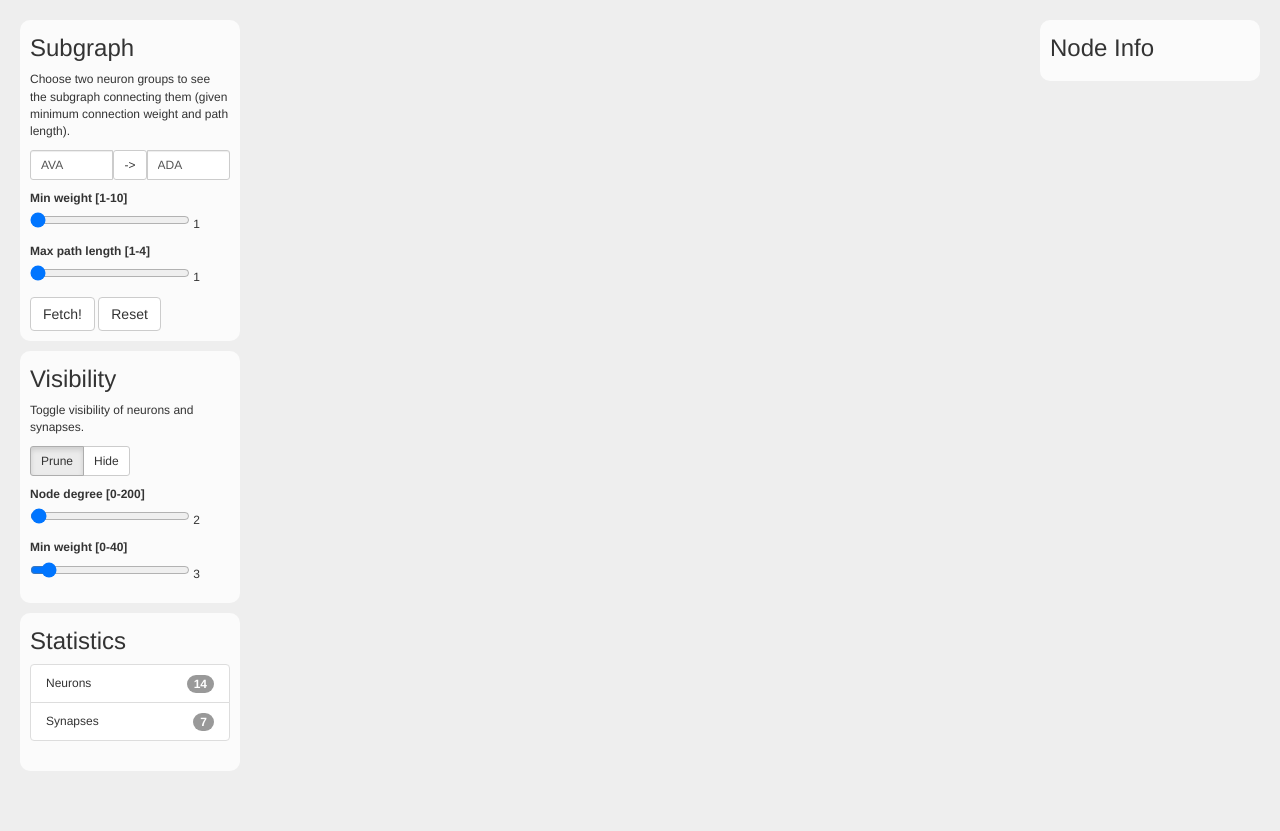
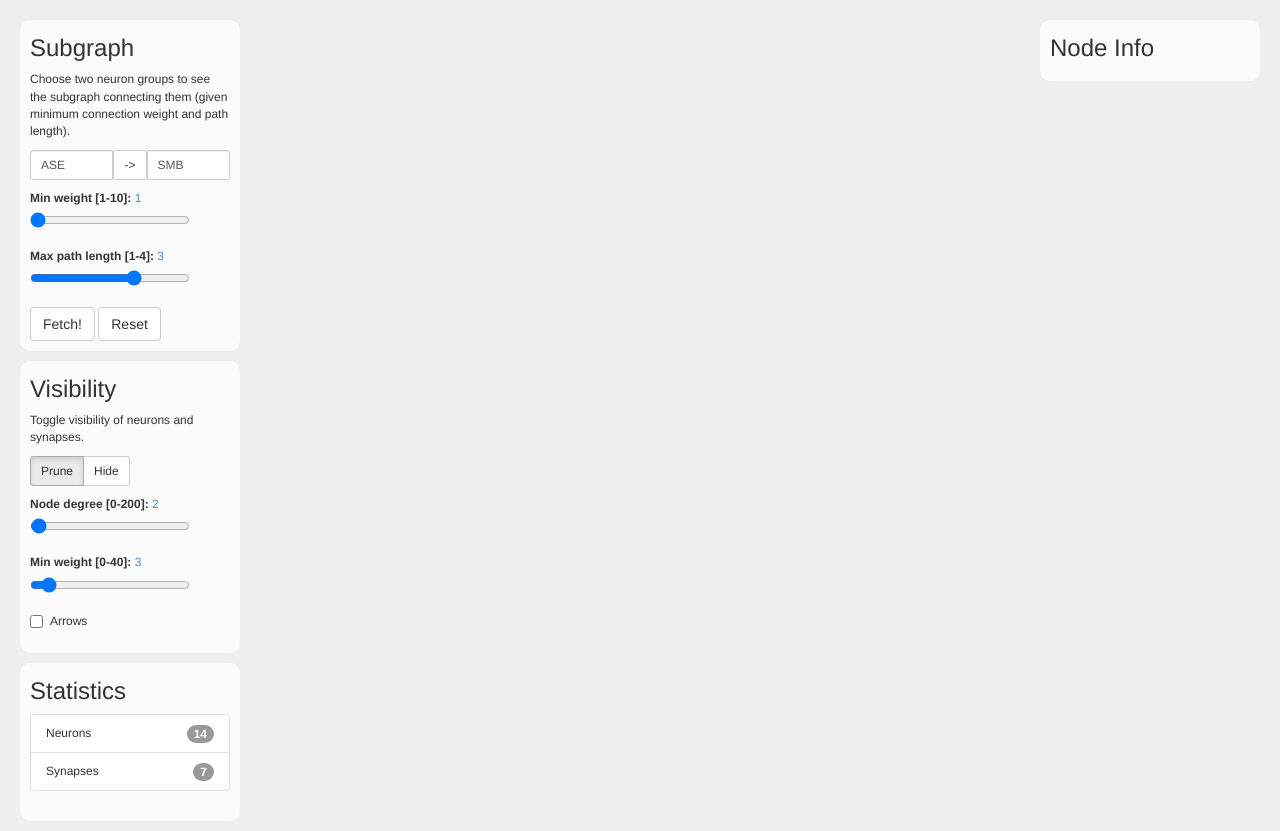
Before and after one commit to buhrmann/elegans, a Flask app: page / in a window 1280 px wide. Before the commit the page ends 771 px from the top, so only its background shows below. Run offline with Flask 2, Linux system fonts and the light colour scheme; data that the repository does not hold is empty; some libraries are stand-ins or nearby versions.

Commit message:
Arrow toggle. Visibility reset on subgraph fetch.

```diff
--- a/static/css/d3.css
+++ b/static/css/d3.css
@@ -1,6 +1,7 @@
 body {
   background-color: #eee;
   margin: 0;
+  font-size: 12px;
 }
 
 #graph {
@@ -13,9 +14,8 @@ body {
 }
 
 .uiwidget {
-  display:block;
   width: 220px;
-  font-size: 12px;
+  /*font-size: 12px;*/
 }
 
 #menu-widget {
@@ -35,7 +35,15 @@ body {
 }
 
 input[type=range]{
-    width: 80%;
+  width: 80%;
+}
+
+label input[type=checkbox] {
+  margin-top: 2px;  /*Depends on font-size*/
+}
+
+output {
+  color: #428bca;
 }
 
 .formpanel {
@@ -48,6 +56,10 @@ input[type=range]{
 .link
 {
   stroke: #bbb;
+}
+
+.link marker-mid {
+
 }
 
 .junction {
--- a/static/js/d3graph.js
+++ b/static/js/d3graph.js
@@ -56,6 +56,22 @@ graph = function(id, d) {
     var weightDomain = d3.extent(data.synapses, function(s) { return s.weight; });
     linkWeightScale = d3.scale.linear().domain(weightDomain).range([1,5]);
 
+    // Build arrows
+    svg.append("svg:defs").selectAll("marker").data(colors)      // Different link/path types can be defined here
+      .enter().append("svg:marker")    // This section adds in the arrows
+        .attr("id", String)
+        .attr("viewBox", "0 -5 10 10")
+        .attr("refX", 0)
+        .attr("refY", -0)
+        .attr("markerWidth", 6)
+        .attr("markerHeight", 6)
+        .attr("markerUnits", "userSpaceOnUse")
+        .attr("orient", "auto")
+        .attr("style", function(d) { return "fill: " + d + "; visibility: hidden;"})
+            .append("svg:path")
+                .attr("d", "M0,-5L10,0L0,5");
+
+    // Create force layout
     force = d3.layout.force()
         .nodes(nodes)
         .links(links)
@@ -258,7 +274,6 @@ update = function(n, l) {
 
     var c = Math.min(-700 + wminVal * 100, -250);
     var ld = Math.max(180 - wminVal * 10, 40);
-    console.log(c, ld);
     force.nodes(nodes);
     force.links(links);
     force.charge(c);
@@ -268,12 +283,15 @@ update = function(n, l) {
     // Update links
     link = link.data(force.links(), function(d) { return d.id; });
 
-    link.enter().append("line")
+    //link.enter().append("line")
+    link.enter().append("polyline")
         .attr("class", "link")
         .classed("junction", function(d) { return (d.type == 'EJ' || d.type == 'NMJ')})
         .style("stroke-width", function(d) { return linkWeightScale(d.weight); })
         .style("stroke", function(d) { return nodeColorScale(d.source.type); })
-        .style("opacity", 0.25);
+        .style("opacity", 0.25)
+        //.attr("marker-mid", "url(#end)");
+        .attr("marker-mid", function(d) { return "url(#" + nodeColorScale(d.source.type) + ")" });
 
     link.exit().remove();
 
@@ -318,10 +336,14 @@ update = function(n, l) {
 
 tick = function() {
     force.on("tick", function() {
-        link.attr("x1", function(d) { return d.source.x; })
-            .attr("y1", function(d) { return d.source.y; })
-            .attr("x2", function(d) { return d.target.x; })
-            .attr("y2", function(d) { return d.target.y; });
+        // link.attr("x1", function(d) { return d.source.x; })
+        //     .attr("y1", function(d) { return d.source.y; })
+        //     .attr("x2", function(d) { return d.target.x; })
+        //     .attr("y2", function(d) { return d.target.y; });
+        link.attr("points", function(d) {
+            return d.source.x + "," + d.source.y + " " +
+             (d.source.x + d.target.x)/2 + "," + (d.source.y + d.target.y)/2 + " " +
+             d.target.x + "," + d.target.y; });
 
         node.attr("transform", function (d) { return "translate(" + d.x + "," + d.y + ")"; });
         node.each(collide(0.2));
@@ -392,6 +414,11 @@ function connectedNodes(d, elem) {
     d3.event.stopPropagation();
 }
 
+function toggleArrows(checkbox) {
+    o = checkbox.checked ? "visible" : "hidden";
+    svg.selectAll("marker").attr("style", function(d) { return "fill: " + d + "; visibility:" + o +";"});
+}
+
 
 function searchNode() {
     var selectedVal = document.getElementById('group1').value;
@@ -423,8 +450,13 @@ function subGraph() {
         maxLength: l,
         dir: dir
       }, function(d) {
-        //console.log(d.result);
         data = d.result;
+        $('#wminslider').val(0);
+        $('#ndegslider').val(0);
+        wminVal = 0;
+        ndegVal = 0;
+        document.querySelector('#wminlabel').value = 0;
+        document.querySelector('#ndeglabel').value = 0;
         updateCrossFilter(data['neurons'], data['synapses']);
       });
       return false;
--- a/templates/graph.html
+++ b/templates/graph.html
@@ -10,7 +10,7 @@
           <h3>Subgraph</h3>
           Choose two neuron groups to see the subgraph connecting them (given minimum connection weight and path length).
           <p><div class="input-group input-group-sm">
-            <input id="group1" type="search" placeholder="Group" value="AVA" size="4" maxlength="4" class="form-control"/>
+            <input id="group1" type="search" placeholder="Group" value="ASE" size="4" maxlength="4" class="form-control"/>
             <div class="input-group-btn">
              <button type="button" id="dirButton" class="btn btn-default dropdown-toggle" data-toggle="dropdown" aria-expanded="false">-></button>
               <ul class="dropdown-menu" role="menu">
@@ -18,15 +18,17 @@
                 <li><a href="#">-</a></li>
               </ul>
             </div>
-            <input id="group2" type="search" placeholder="Group" value="ADA" size="4" maxlength="4" class="form-control"/>
+            <input id="group2" type="search" placeholder="Group" value="SMB" size="4" maxlength="4" class="form-control"/>
           </div></p>
 
-          <p><label for="subwslider">Min weight [1-10]</label>
-          <input type="range" id="subwslider" name="subw" value="1" min="1" max="10" oninput="document.getElementById('subwlabel').value = value;">
-          <output for="subwSlider" id="subwlabel">1</output></p>
-          <p><label for="subpslider">Max path length [1-4]</label>
-          <input type="range" id="subpslider" name="subp" value="1" min="1" max="4" oninput="document.getElementById('subplabel').value = value;">
-          <output for="subpSlider" id="subplabel">1</output></p>
+          <div class="form-group">
+            <label for="subwslider">Min weight [1-10]: </label> <output for="subwSlider" id="subwlabel">1</output>
+            <input type="range" id="subwslider" name="subw" value="1" min="1" max="10" oninput="document.getElementById('subwlabel').value = value;">
+          </div>
+          <div class="form-group">
+            <label for="subpslider">Max path length [1-4]: </label> <output for="subpSlider" id="subplabel">3</output>
+            <input type="range" id="subpslider" name="subp" value="3" min="1" max="4" oninput="document.getElementById('subplabel').value = value;">
+          </div>
           <button class="btn btn-default" type="button" onclick="subGraph();">Fetch!</button>
           <button class="btn btn-default" type="button" onclick="graphReset();">Reset</button>
         </div>
@@ -38,12 +40,17 @@
             <button id="prune1" type="button" data-toggle="button" name="option" value="1" class="btn btn-default active">Prune</button>
             <button id="prune2" type="button" data-toggle="button" name="option" value="2" class="btn btn-default">Hide</button>
           </div></p>
-          <p><label for="ndegslider">Node degree [0-200]</label>
-          <input type="range" id="ndegslider" name="ndeg" value="2" min="0" max="200" oninput="filterNDeg(value)">
-          <output for="thresholdSlider" id="ndeglabel">2</output></p>
-          <p><label for="wminslider">Min weight [0-40]</label>
-          <input type="range" id="wminslider" name="wmin" value="3" min="0" max="40" oninput="filterWMin(value)">
-          <output for="wminslider" id="wminlabel">3</output></p>
+          <div class="form-group">
+            <label for="ndegslider">Node degree [0-200]:</label> <output for="thresholdSlider" id="ndeglabel">2</output>
+            <input type="range" id="ndegslider" name="ndeg" value="2" min="0" max="200" oninput="filterNDeg(value)">
+          </div>
+          <div class="form-group">
+            <label for="wminslider">Min weight [0-40]:</label> <output for="wminslider" id="wminlabel">3</output>
+            <input type="range" id="wminslider" name="wmin" value="3" min="0" max="40" oninput="filterWMin(value)">
+          </div>
+          <div class="checkbox">
+            <label><input type="checkbox" onchange="toggleArrows(this)">Arrows</label>
+          </div>
         </div>
       </form>
 
```
